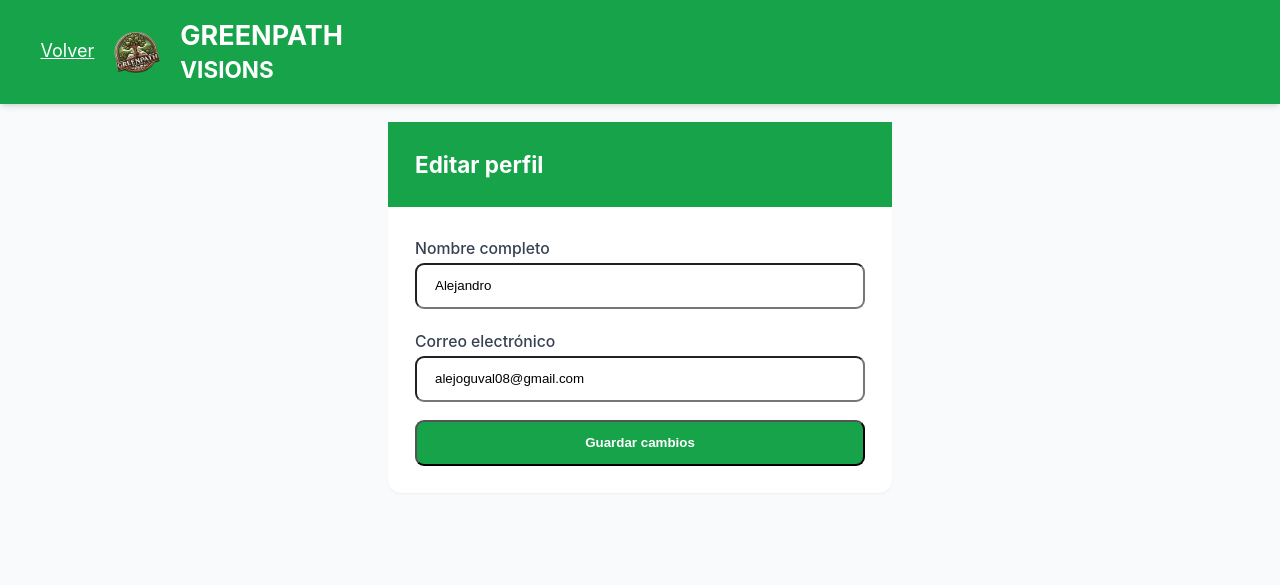
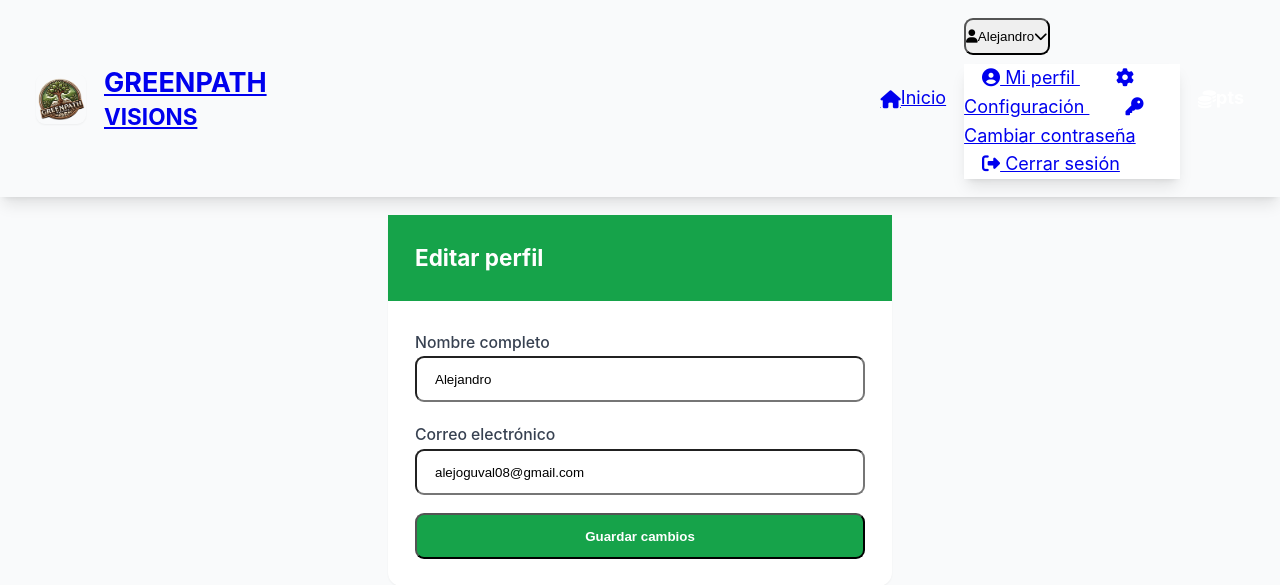
Before and after one commit to AGV48/GreenPath-User, a PHP site: page /front/profile_edit.php in a window 1280 px wide. Shown: the top 585 px of the page. Run offline with PHP 8.4, Linux system fonts and the light colour scheme; a user stored in the database is signed in; data that the repository does not hold is empty; some libraries are stand-ins or nearby versions.

Commit message:
Refactor header and navigation styles in dashboard.php, dispose.php, and profile_edit.php for improved UI and user experience

```diff
--- a/front/dashboard.php
+++ b/front/dashboard.php
@@ -49,7 +49,6 @@
 <body class="min-h-screen bg-gray-50">
     <header class="header-container text-white p-4">
         <div class="container mx-auto flex justify-between items-center">
-            <!-- Logo y marca -->
             <a href="dashboard.php" class="flex items-center gap-4 hover:opacity-90 transition-opacity">
                 <img src="media/logo.png" width="50" height="50" alt="Logo de GREENPATH" class="rounded-lg">
                 <div>
@@ -58,7 +57,6 @@
                 </div>
             </a>
 
-            <!-- Menú de navegación -->
             <nav class="flex items-center gap-6">
                 <a href="dashboard.php" class="nav-link flex items-center">
                     <i class="fas fa-home mr-2"></i>
--- a/front/profile_edit.php
+++ b/front/profile_edit.php
@@ -25,26 +25,55 @@
     <title><?php echo $title; ?></title>
     <link rel="stylesheet" href="css/styles.css">
     <link rel="shortcut icon" href="media/logo.png">
-    <script src="https://cdn.jsdelivr.net/npm/sweetalert2@11"></script>
+    <link rel="stylesheet" href="https://cdnjs.cloudflare.com/ajax/libs/font-awesome/6.4.0/css/all.min.css">
 </head>
 <body class="min-h-screen bg-gray-50">
-    <header class="bg-green-600 text-white p-4 shadow-md">
+    <header class="bg-gradient-to-r from-green-600 to-green-700 text-white p-4 shadow-lg sticky top-0 z-50">
         <div class="container mx-auto flex justify-between items-center">
-            <div class="flex items-center gap-4">
-                <a href="javascript:history.back()" class="btn-back">
-                    <svg xmlns="http://www.w3.org/2000/svg" class="h-5 w-5" viewBox="0 0 20 20" fill="currentColor">
-                        <path fillRule="evenodd" d="M9.707 16.707a1 1 0 01-1.414 0l-6-6a1 1 0 010-1.414l6-6a1 1 0 011.414 1.414L5.414 9H17a1 1 0 110 2H5.414l4.293 4.293a1 1 0 010 1.414z" clipRule="evenodd" />
-                    </svg>
-                    Volver
-                </a>
-                <div class="flex items-center space-x-2 gap-4">
-                    <img src="media/logo.png" width="50" height="50" alt="Logo de GREENPATH">
-                    <div>
-                        <h1 class="text-2xl font-bold">GREENPATH</h1>
-                        <h2 class="text-xl">VISIONS</h2>
+            <a href="dashboard.php" class="flex items-center gap-4 hover:opacity-90 transition-opacity">
+                <img src="media/logo.png" width="50" height="50" alt="Logo de GREENPATH" class="rounded-lg shadow-sm">
+                <div>
+                    <h1 class="text-2xl font-bold">GREENPATH</h1>
+                    <h2 class="text-xl">VISIONS</h2>
+                </div>
+            </a>
+
+            <nav class="flex items-center space-x-6">
+                <div class="flex items-center space-x-4">
+                    <a href="dashboard.php" class="flex items-center px-3 py-2 rounded-lg hover:bg-green-500 transition-colors">
+                        <i class="fas fa-home mr-2"></i>
+                        <span>Inicio</span>
+                    </a>
+
+                    <div class="relative group">
+                        <button class="flex items-center px-3 py-2 rounded-lg hover:bg-green-500 transition-colors">
+                            <i class="fas fa-user mr-2"></i>
+                            <span><?php echo htmlspecialchars($user_name); ?></span>
+                            <i class="fas fa-chevron-down ml-2 text-xs"></i>
+                        </button>
+                        <div class="absolute right-0 mt-2 w-48 bg-white rounded-md shadow-lg py-1 z-50 hidden group-hover:block">
+                            <a href="profile.php" class="block px-4 py-2 text-gray-800 hover:bg-green-100 transition-colors">
+                                <i class="fas fa-user-circle mr-2"></i> Mi perfil
+                            </a>
+                            <a href="profile_edit.php" class="block px-4 py-2 text-gray-800 hover:bg-green-100 transition-colors">
+                                <i class="fas fa-cog mr-2"></i> Configuración
+                            </a>
+                            <a href="change_password.php" class="block px-4 py-2 text-gray-800 hover:bg-green-100 transition-colors">
+                                <i class="fas fa-key mr-2"></i> Cambiar contraseña
+                            </a>
+                            <div class="border-t border-gray-200 my-1"></div>
+                            <a href="../index.php" class="block px-4 py-2 text-red-600 hover:bg-red-50 transition-colors">
+                                <i class="fas fa-sign-out-alt mr-2"></i> Cerrar sesión
+                            </a>
+                        </div>
+                    </div>
+
+                    <div class="flex items-center px-3 py-2 rounded-lg bg-green-500">
+                        <i class="fas fa-coins mr-2"></i>
+                        <span class="font-bold"><?php echo $user_points; ?> pts</span>
                     </div>
                 </div>
-            </div>
+            </nav>
         </div>
     </header>
 
```
Also changed, not shown: front/dispose.php (+44 -22 lines).
